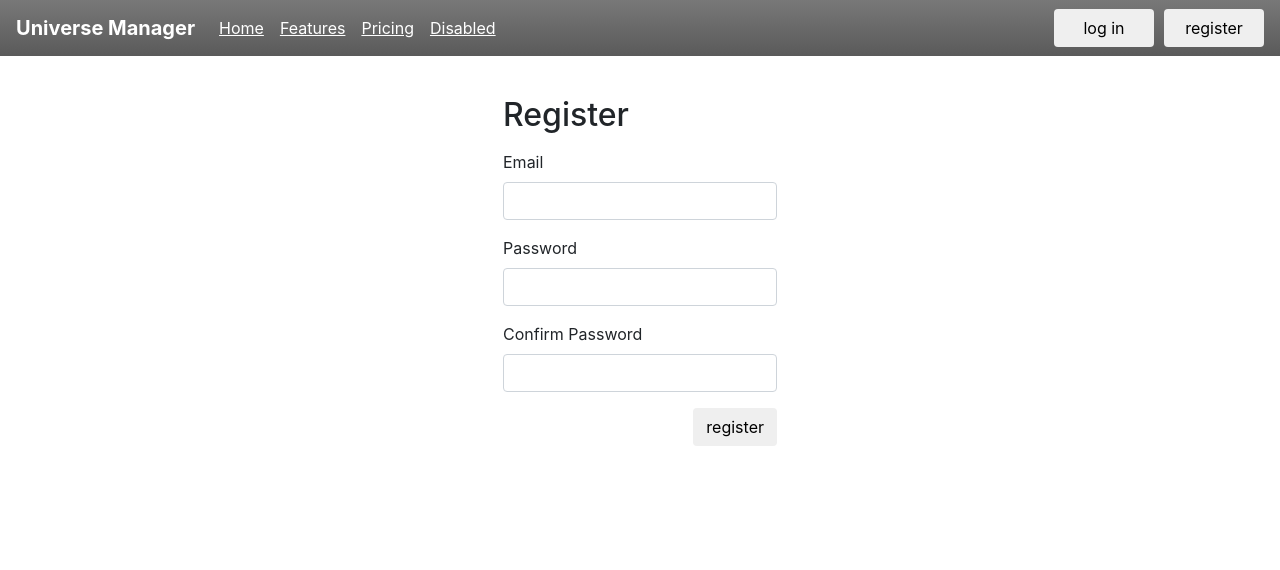
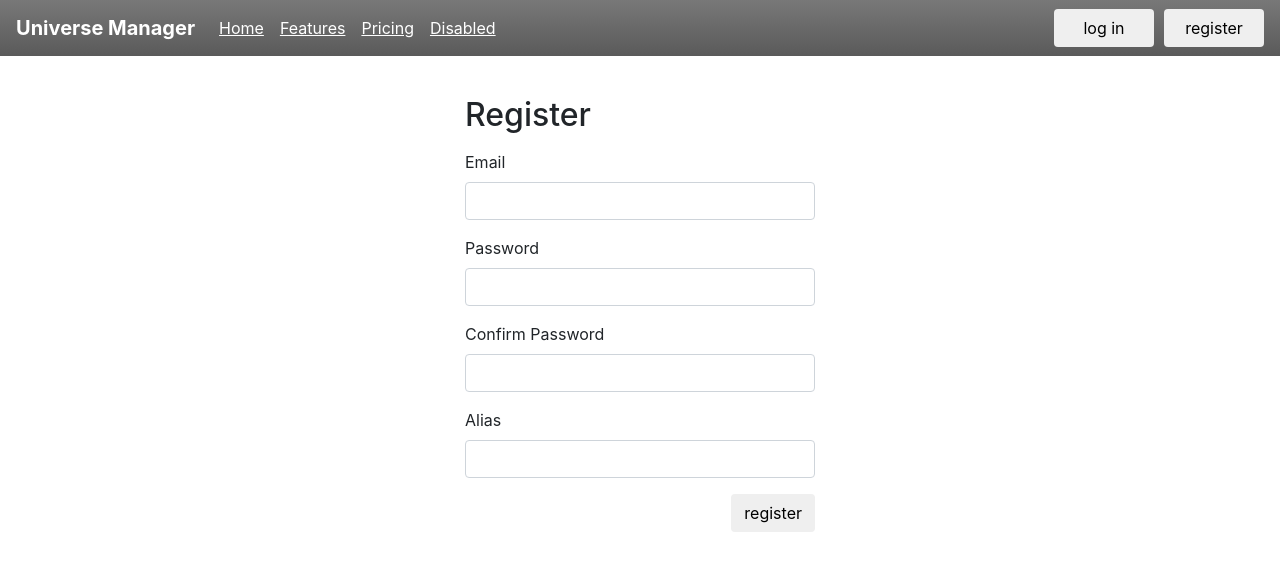
Before and after one commit to kahmannf/universe-manager, an Angular app in the folder universe-manager-client/: page /register in a window 1280 px wide. Shown: the top 570 px of the page. Built offline with nearby package versions, Linux system fonts and the light colour scheme.

Commit message:
improve layout in login and regiser components

```diff
--- a/universe-manager-client/src/app/login/login.component.css
+++ b/universe-manager-client/src/app/login/login.component.css
@@ -1,3 +1,7 @@
 form div:first-child {
     margin-top: 40px;
 }
+
+form {
+    width: 350px;
+}
--- a/universe-manager-client/src/app/register/register.component.css
+++ b/universe-manager-client/src/app/register/register.component.css
@@ -1,3 +1,7 @@
 form div:first-child {
     margin-top: 40px;
 }
+
+form {
+    width: 350px;
+}
--- a/universe-manager-client/src/app/register/register.component.html
+++ b/universe-manager-client/src/app/register/register.component.html
@@ -18,6 +18,10 @@
           <label for="password_confirm">Confirm Password</label>
           <input id="password_confirm" name="password_confirm" class="form-control" [(ngModel)]="password_confirm" >
         </div>
+        <div class="form-group">
+          <label for="alias">Alias</label>
+          <input type="text" id="alias" name="alias" class="form-control" [(ngModel)]="user.alias" >
+        </div>
         <div class="form-group right">
           <button type="submit" class="btn float-right">register</button>
         </div>
```
